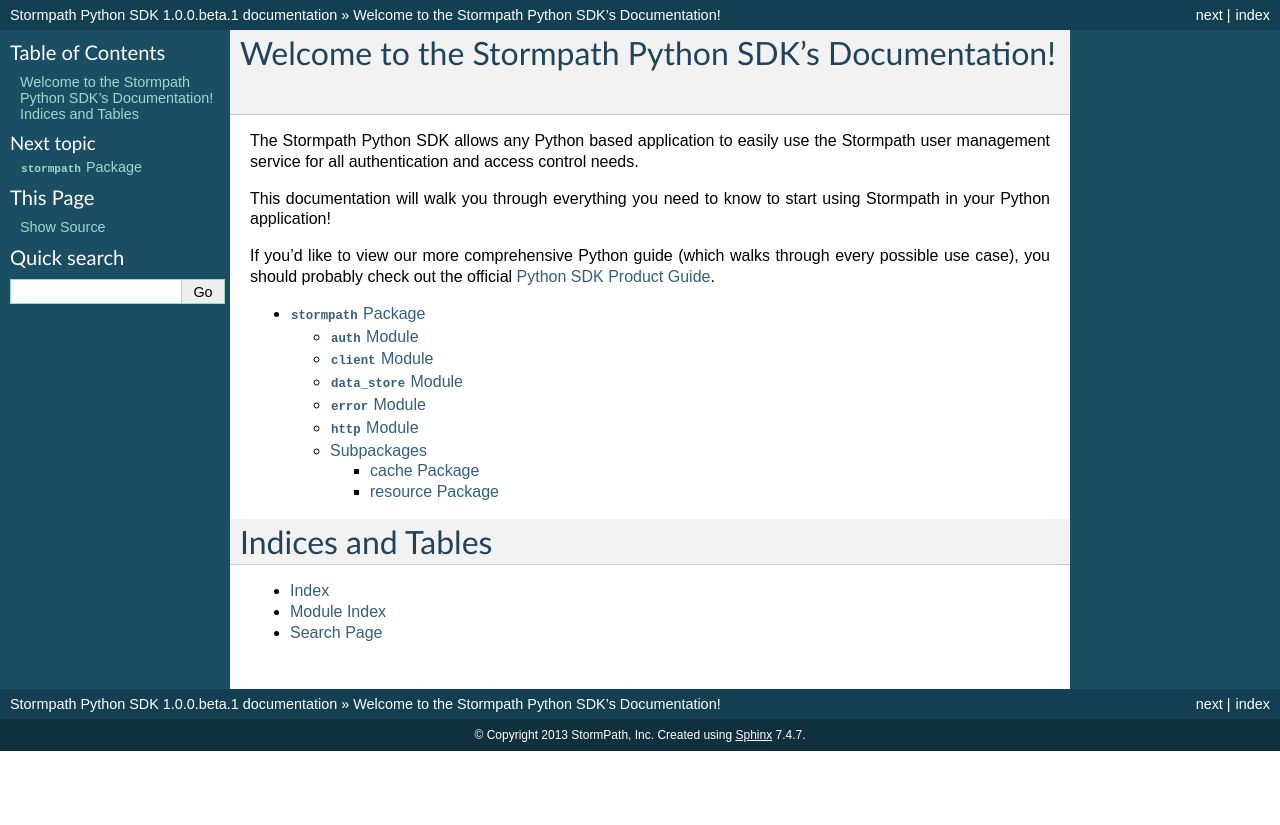
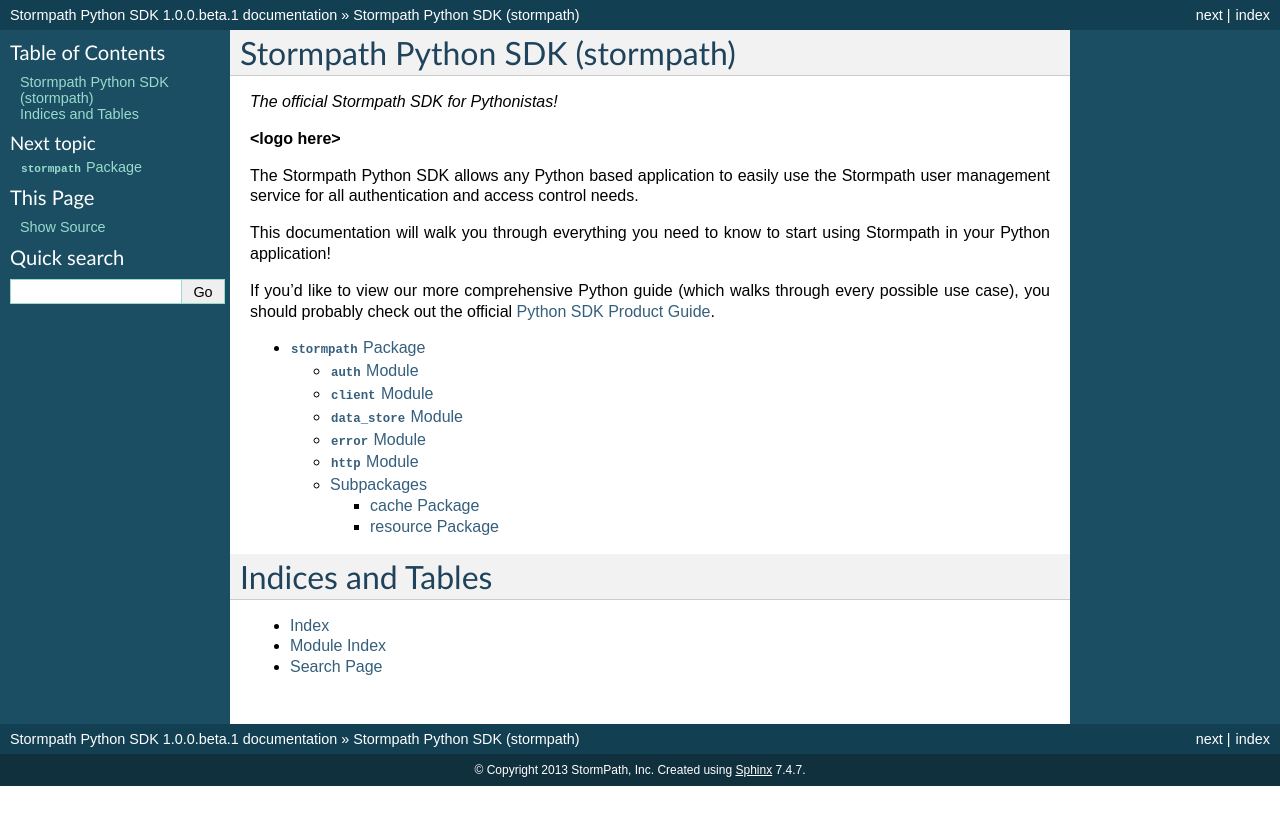
Before and after one commit to stormpath/stormpath-sdk-python, a Sphinx documentation site: the page built from docs/index.rst, in a window 1280 px wide. Shown: the top 825 px of the page. Built offline with Sphinx 7.4.7, drawn with Linux system fonts in a browser that asks for light colours.

Commit message:
Adding slogan / image placeholder.

```diff
--- a/docs/index.rst
+++ b/docs/index.rst
@@ -4,8 +4,12 @@
    contain the root `toctree` directive.
 
 
-Welcome to the Stormpath Python SDK's Documentation!
-====================================================
+Stormpath Python SDK (stormpath)
+================================
+
+*The official Stormpath SDK for Pythonistas!*
+
+**<logo here>**
 
 The Stormpath Python SDK allows any Python based application to easily use the
 Stormpath user management service for all authentication and access control needs.
```
